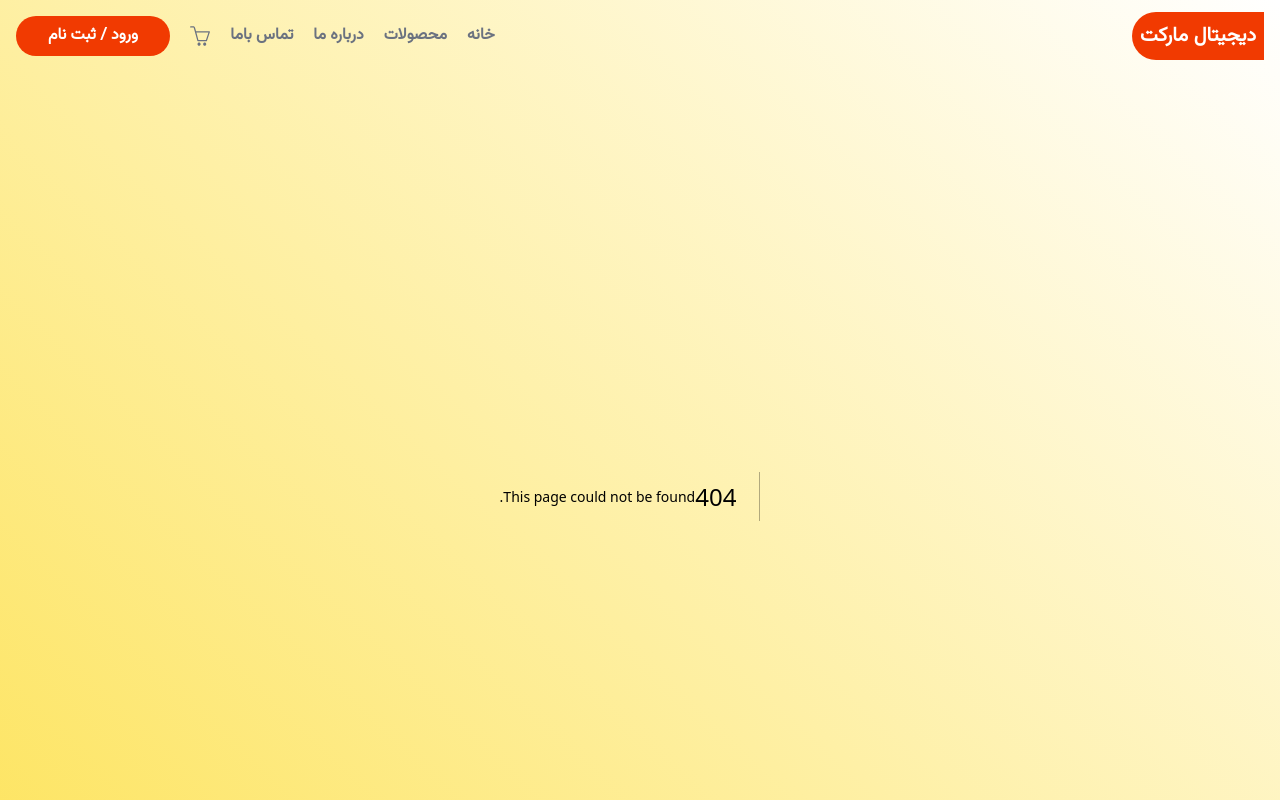
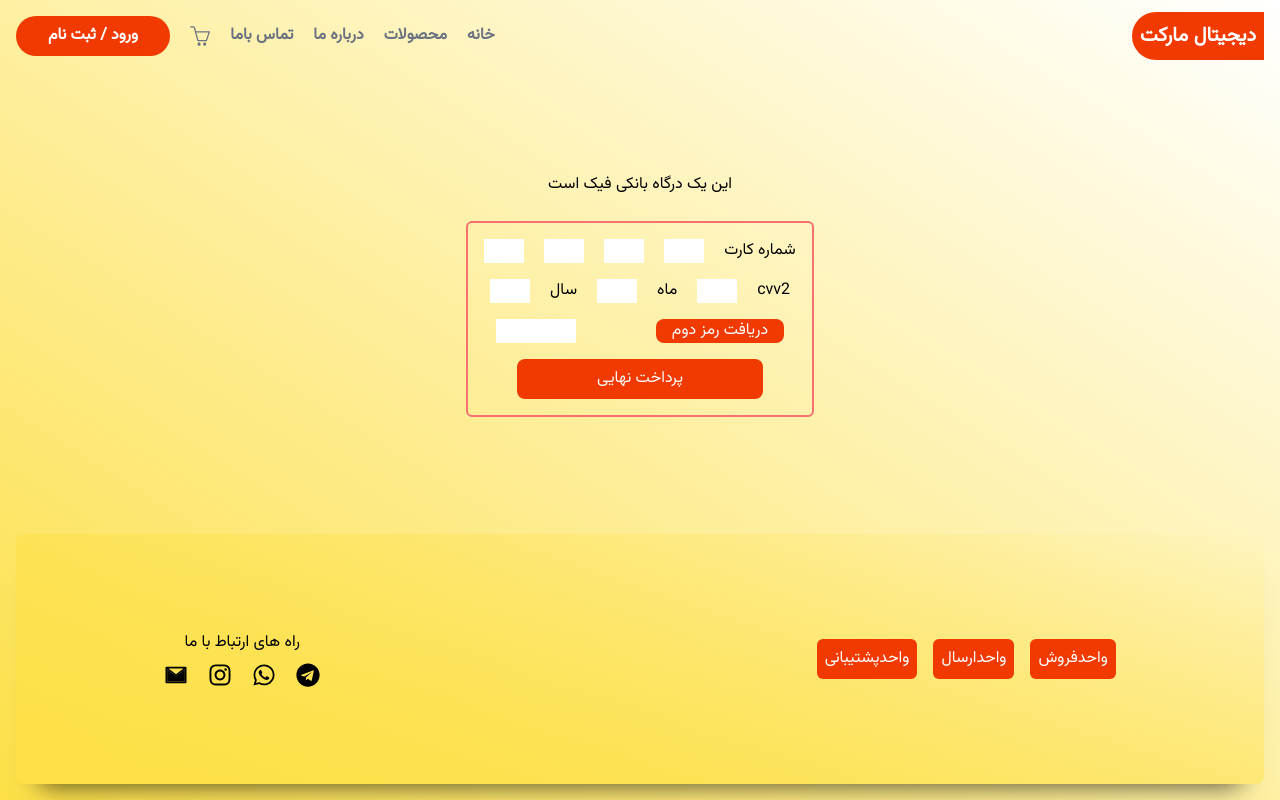
Before and after one commit to ghiyaee/next14Markrt, a Next.js app: page /checkOut in a window 1280 px wide. Before the commit this address had no page. Shown: the top 800 px of the page. Built offline with nearby package versions, Linux system fonts and the light colour scheme.

Commit message:
UPDATE CHECKOUT

```diff
--- a/src/app/basket/page.js
+++ b/src/app/basket/page.js
@@ -22,8 +22,6 @@ function BasketPage() {
   const [warning, setWarning] = useState(false);
   const [isActive, setIsActive] = useState(true);
   const [selectedItem, setSelectedItem] = useState(null);
-
-  console.log(cartItem);
   const router = useRouter();
   const handelWarningProduct = (item) => {
     setSelectedItem(item);
@@ -219,7 +217,7 @@ function BasketPage() {
                         <p>مالیات ارزش افزوده (%9)</p>
                         <div>{taxProduct}</div>
                       </div>
-                      <hr className="text-red-500 !important m-2" />
+                      <div className="border-b-[2px] border-red-500 m-2"></div>
                       <div className="flex justify-between ">
                         <p>جمع فاکتور</p>
                         <div>{cartTotal}</div>
@@ -234,7 +232,7 @@ function BasketPage() {
                           </Link>
                         ) : (
                           <Link
-                            href={''}
+                            href={'/checkOut'}
                             className="bg-primary rounded-full text-gray-50 py-1 px-4"
                           >
                             نهایی کردن سفارش
--- /dev/null
+++ b/src/app/checkOut/page.js
@@ -0,0 +1,122 @@
+'use client';
+import Link from 'next/link';
+import { useState, useRef, useEffect } from 'react';
+function CheckOut() {
+  const [inputs, setInputs] = useState({
+    input1: '',
+    input2: '',
+    input3: '',
+    input4: '',
+    input5: '',
+    input6: '',
+    input7: '',
+  });
+  const input1Ref = useRef(null);
+  const input2Ref = useRef(null);
+  const input3Ref = useRef(null);
+  const input4Ref = useRef(null);
+  const input5Ref = useRef(null);
+  const input6Ref = useRef(null);
+  const input7Ref = useRef(null);
+  const handelChange = (e, nextRef) => {
+    const { name, value } = e.target;
+    setInputs({ ...inputs, [name]: value });
+    if (value.length >= 4 && nextRef) {
+      nextRef.current.focus();
+    }
+  };
+
+  return (
+    <section className="flex justify-center items-center container flex-col m-auto gap-6 ">
+      <h3>این یک درگاه بانکی فیک است </h3>
+      <div className="flex flex-col gap-4 border-2 rounded-md border-red-400 p-4 items-center">
+        <div className="flex gap-5 items-center">
+          <p>شماره کارت</p>
+          <input
+            className="w-10"
+            text="text"
+            name="input4"
+            value={inputs.input4}
+            onChange={(e) => handelChange(e, input5Ref)}
+            maxLength={4}
+            ref={input4Ref}
+          />
+          <input
+            className="w-10"
+            text="text"
+            name="input3"
+            value={inputs.input3}
+            onChange={(e) => handelChange(e, input4Ref)}
+            maxLength={4}
+            ref={input3Ref}
+          />
+          <input
+            className="w-10"
+            text="text"
+            name="input2"
+            value={inputs.input2}
+            onChange={(e) => handelChange(e, input3Ref)}
+            maxLength={4}
+            ref={input2Ref}
+          />
+          <input
+            className="w-10"
+            text="text"
+            name="input1"
+            value={inputs.input1}
+            onChange={(e) => handelChange(e, input2Ref)}
+            maxLength={4}
+            ref={input1Ref}
+            autoFocus
+          />
+        </div>
+        <div className="flex gap-5">
+          <p>cvv2</p>
+          <input
+            className="w-10"
+            text="text"
+            name="input5"
+            value={inputs.input5}
+            onChange={(e) => handelChange(e, input6Ref)}
+            maxLength={4}
+            ref={input5Ref}
+          />
+          <p>ماه</p>
+          <input
+            className="w-10"
+            text="text"
+            name="input6"
+            value={inputs.input6}
+            onChange={(e) => handelChange(e, input7Ref)}
+            maxLength={2}
+            ref={input6Ref}
+          />
+          <p>سال</p>
+          <input
+            className="w-10"
+            text="text"
+            name="input7"
+            value={inputs.input7}
+            onChange={(e) => handelChange(e, input7Ref)}
+            maxLength={2}
+            ref={input7Ref}
+          />
+        </div>
+        <div className="flex gap-20">
+          <button className="bg-primary text-gray-50 px-4 py-0 rounded-lg">
+            دریافت رمز دوم
+          </button>
+          <input className="w-20 " />
+        </div>
+        <Link
+          href={'/'}
+          className="bg-primary text-gray-50 px-20 py-2 rounded-lg"
+        >
+          پرداخت نهایی
+        </Link>
+      </div>
+    </section>
+  );
+}
+
+export default CheckOut;
--- a/src/app/layout.js
+++ b/src/app/layout.js
@@ -17,7 +17,7 @@ export default function RootLayout({ children }) {
   return (
     <html lang="fa" className="rtl-tag">
       <body
-        className={`${vazirFont.className} bg-gradient-to-tr from-yellow-300 to-transparent `}
+        className={`${vazirFont.className} bg-gradient-to-tr from-yellow-300  `}
       >
         <ContextStorProvider>
           <main className="max-w-screen min-h-screen m-auto p-4 gap-10 flex flex-col justify-between">
```
